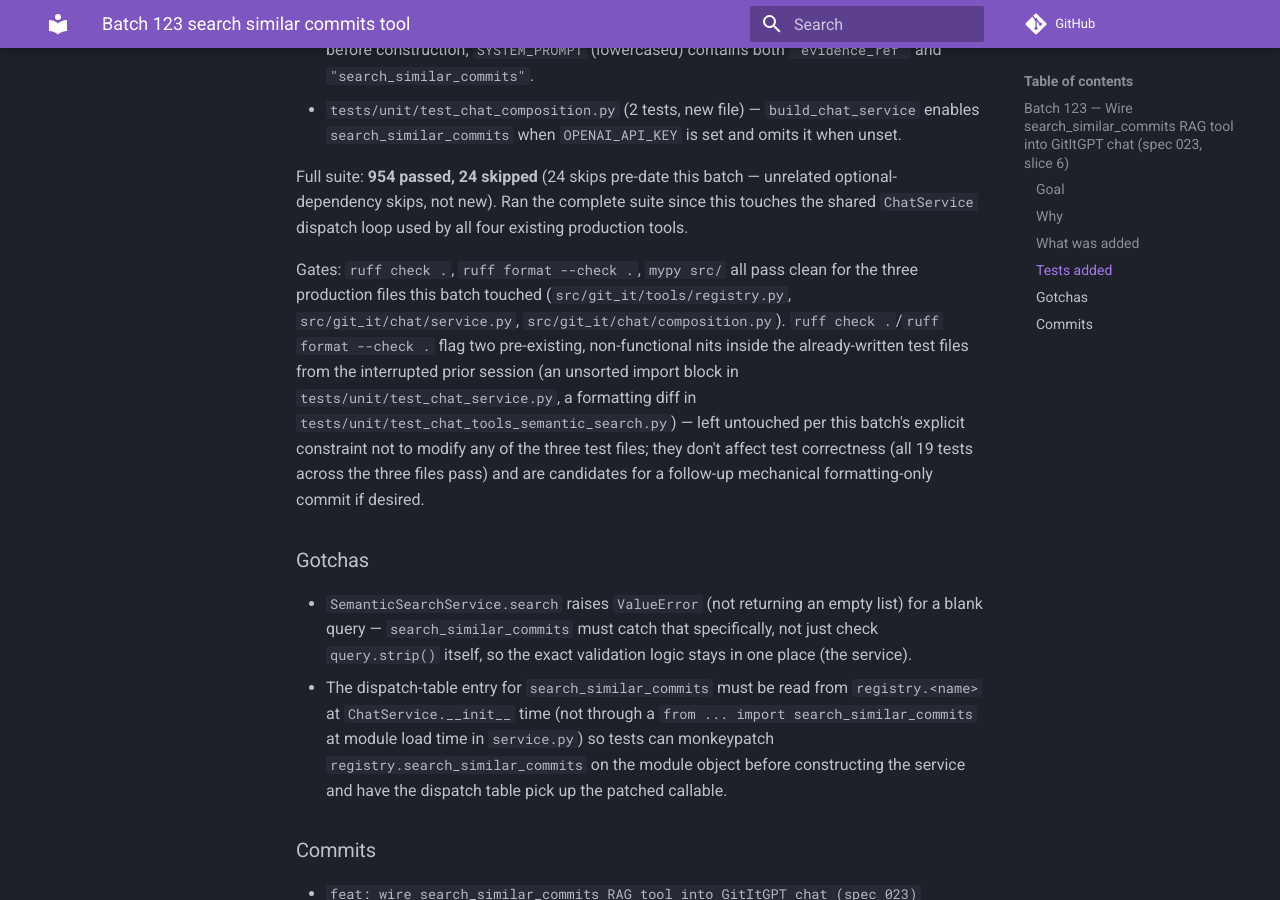
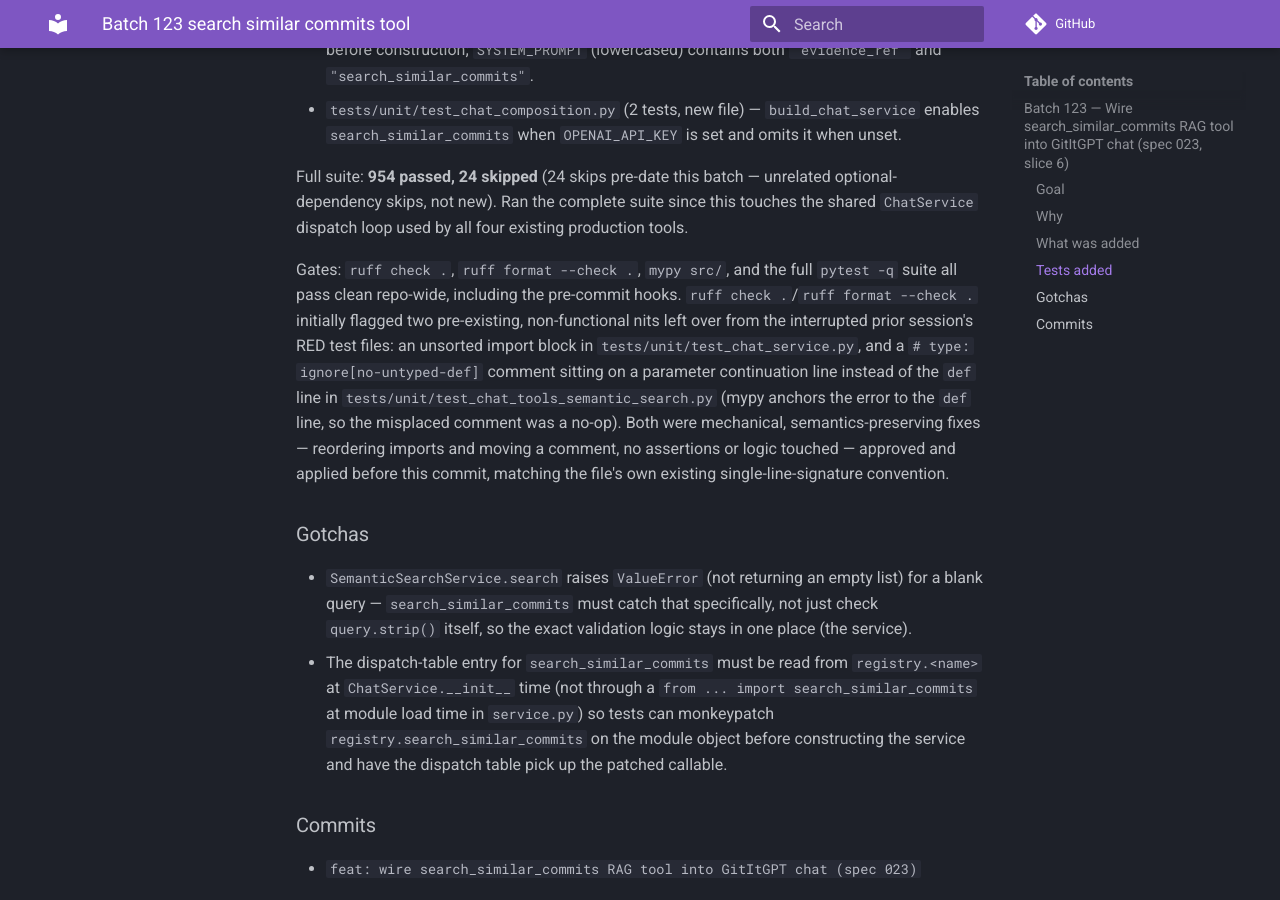
Before and after one commit to rafa-castano/git_it, an MkDocs documentation site: the page built from docs/progress/api/batch-123-search-similar-commits-tool.md, in a window 1280 px wide and 900 px high, scrolled down 2199 px. Built offline with MkDocs 1.6.1 and Material for MkDocs 9.7.7, drawn with Linux system fonts in a browser that asks for light colours; comment, search, counter and statistics services are not loaded.

Commit message:
docs: correct batch-123 progress note on lint-fix timing
The gates section described the two lint nits as left unfixed pending a
follow-up commit; they were actually fixed and included in the same commit.

```diff
--- a/docs/progress/api/batch-123-search-similar-commits-tool.md
+++ b/docs/progress/api/batch-123-search-similar-commits-tool.md
@@ -87,16 +87,15 @@ Full suite: **954 passed, 24 skipped** (24 skips pre-date this batch — unrelat
 dependency skips, not new). Ran the complete suite since this touches the shared `ChatService`
 dispatch loop used by all four existing production tools.
 
-Gates: `ruff check .`, `ruff format --check .`, `mypy src/` all pass clean for the three
-production files this batch touched
-(`src/git_it/tools/registry.py`, `src/git_it/chat/service.py`, `src/git_it/chat/composition.py`).
-`ruff check .`/`ruff format --check .` flag two pre-existing, non-functional nits inside the
-already-written test files from the interrupted prior session (an unsorted import block in
-`tests/unit/test_chat_service.py`, a formatting diff in
-`tests/unit/test_chat_tools_semantic_search.py`) — left untouched per this batch's explicit
-constraint not to modify any of the three test files; they don't affect test correctness (all 19
-tests across the three files pass) and are candidates for a follow-up mechanical formatting-only
-commit if desired.
+Gates: `ruff check .`, `ruff format --check .`, `mypy src/`, and the full `pytest -q` suite all pass
+clean repo-wide, including the pre-commit hooks. `ruff check .`/`ruff format --check .` initially
+flagged two pre-existing, non-functional nits left over from the interrupted prior session's RED
+test files: an unsorted import block in `tests/unit/test_chat_service.py`, and a
+`# type: ignore[no-untyped-def]` comment sitting on a parameter continuation line instead of the
+`def` line in `tests/unit/test_chat_tools_semantic_search.py` (mypy anchors the error to the `def`
+line, so the misplaced comment was a no-op). Both were mechanical, semantics-preserving fixes —
+reordering imports and moving a comment, no assertions or logic touched — approved and applied
+before this commit, matching the file's own existing single-line-signature convention.
 
 ### Gotchas
 
```
